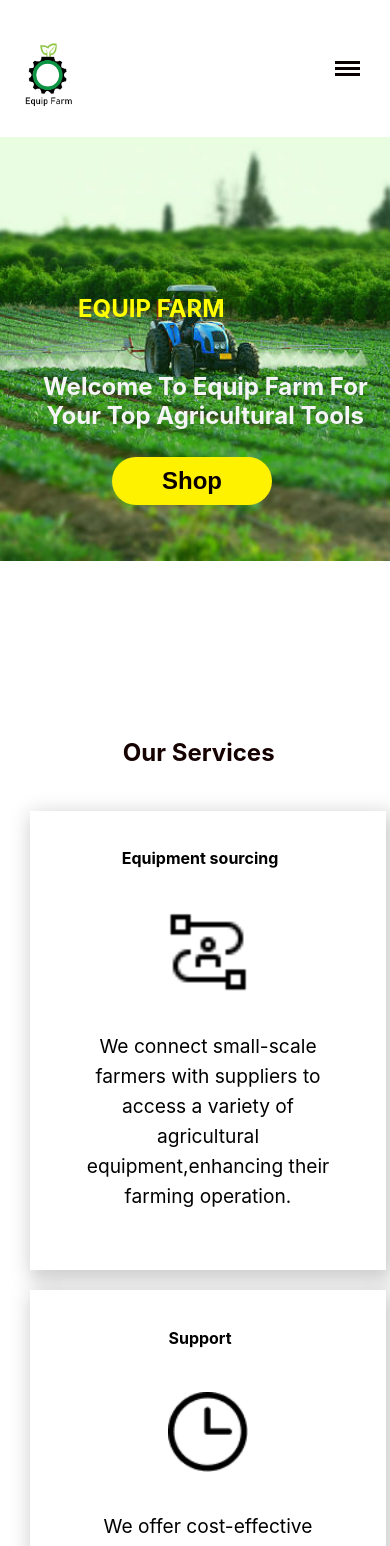
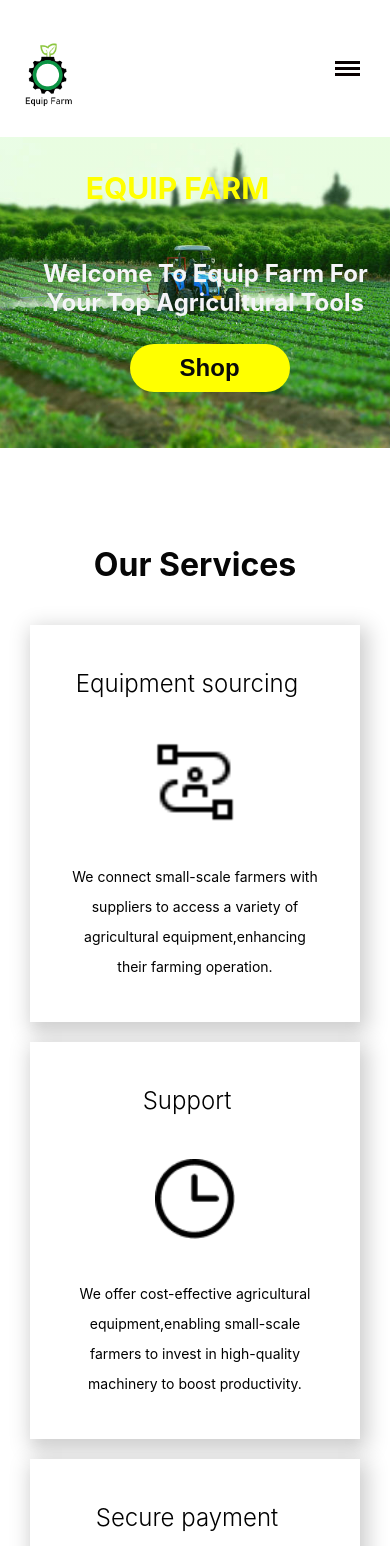
Before and after one commit to MiriamLongoyapus/EquipFarm-Informational, a React (Create React App) app: page / in a window 390 px wide. Shown: the top 1546 px of the page. Built offline with nearby package versions, Linux system fonts and the light colour scheme.

Commit message:
styled images

```diff
--- a/src/Constants/services-data.js
+++ b/src/Constants/services-data.js
@@ -8,7 +8,7 @@ export const servicesData = [
     title: "Equipment sourcing",
     icon: Truck,
     description:
-      "We connect small-scale farmers with suppliers to access a variety of agricultural equipment,enhancing their farming operation.",
+      "We connect small-scale farmers with  suppliers to access a variety of agricultural equipment,enhancing their farming operation.",
   },
   {
     id: 2,
--- a/src/components/Footer/style.css
+++ b/src/components/Footer/style.css
@@ -8,7 +8,15 @@
     margin-top: 28rem;
     gap: 5rem;
 
+    overflow-x: hidden;
+    overflow-y: scroll;
   }
+
+
+.body{
+  overflow-x: hidden;
+  overflow-y: scroll;
+}
   .get-in-touch{
     margin-left: 8%;
   }
--- a/src/components/Landingpage/style.css
+++ b/src/components/Landingpage/style.css
@@ -11,14 +11,19 @@
   flex-direction: column;
   justify-content: center;
   align-items: center;
+
+  overflow-x: hidden;
+  overflow-y: scroll;
 }
 
   .heading{
     color: yellow;
+    font-size: 80px;
+    margin-left: 2em;
   }
      h1 {
-      font-size: 130px;
-      color: #134414 ;
+      font-size: 30px;
+      color: #060606 ;
       font-weight: bold;
 
 
@@ -30,8 +35,8 @@
       text-align: center;
     }
      button {
-      background-color:#FFF200;
-      color: #0B0000;
+      background-color:yellow;
+      color: rgb(10, 10, 10);
       font-size: 20px;
       padding: 10px 50px;
       border: none;
@@ -58,11 +63,12 @@
 
       }
 
-      h1 {
-        font-size: 40px;
-        margin-left: 18%;
-        margin-top: 37%;
-      }
+  .heading{
+    color: #ffff00;
+    font-size: 30px;
+    margin-left: 20%;
+  }
+
       h3 {
         font-size: 24px;
         margin-top: 25px;
@@ -71,7 +77,7 @@
       }
       button {
         font-size: 24px;
-        margin-left: 70%;
+        margin-left: 81%;
         margin-bottom: 35%;
       }
     }
--- a/src/components/Navbar/style.css
+++ b/src/components/Navbar/style.css
@@ -2,6 +2,10 @@
   background-color: whitesmoke;
   color: rgb(1, 1, 1);
   padding: 20px 0;
+}
+.menu{
+  overflow-x: hidden;
+  overflow-y: scroll;
 }
 
 .navbar-container {
--- a/src/components/Services-Client/index.jsx
+++ b/src/components/Services-Client/index.jsx
@@ -5,10 +5,10 @@ import "./style.css";
 const ServicesSection = () => {
   return (
     <div className="services_section">
-      <div className="heading">
+      <div className="headers">
+<h1>Our Services</h1>
+      </div>
 
-      <h1 h1 className="services_section-heading">Our Services</h1>
-      </div>
 
       <div className="service_cards-container">
         {servicesData.map((service) => (
@@ -21,7 +21,7 @@ const ServicesSection = () => {
                 className="service_card-image"
               />
               <div className="service_card-description">
-                <p>{service.description}</p>
+                <p className="pr">{service.description}</p>
               </div>
             </div>
           </div>
--- a/src/components/Services-Client/style.css
+++ b/src/components/Services-Client/style.css
@@ -5,7 +5,6 @@
   gap: 20px; /* Gap between cards */
   padding: 20px;
 }
-
 .service_card {
   background-color: white;
   cursor: pointer;
@@ -16,6 +15,8 @@
 
 .service_card-title {
   text-align: center;
+  font-size: 40px;
+  font-weight: 350;
 }
 
 .service_card:hover {
@@ -26,6 +27,9 @@
 .service_card-content {
   gap: 24px;
   padding: 16px 32px;
+  display: flex;
+  flex-direction: column;
+  align-items: center;
 }
 
 .service_card-image {
@@ -38,6 +42,7 @@
 .service_card-description {
   width: 100%;
   text-align: center;
+  margin-left: 0;
 }
 
 .service_card-description p {
@@ -45,14 +50,22 @@
   font-size: larger;
   line-height: 30px;
   width: 100%;
+  margin-left: 0;
+  float: left;
 }
-h1{
-  font-size: 24px;
+.services_section{
+  overflow-x: hidden;
+  overflow-y: flow;
+}
+.headers{
+  font-size: 32px;
   font-weight: bold;
-  color: #160101;
+  color: #140202;
   text-align: center;
+  margin-top: 7rem;
 
 }
+
 
 
 /* responsiveness */
@@ -70,6 +83,11 @@ h1{
     margin-left: auto;
     margin-right: auto;
     text-align: center;
+  }
+  .service_card-description {
+    width: 100%;
+    text-align: center;
+    margin-left: 0;
   }
 
   .service_card {
@@ -89,7 +107,7 @@ h1{
 
   .services_section {
     /* width: 75%; */
-    padding: 56px 8px;
+    padding: 33px 8px;
     text-align: center;
     text-align: center;
     margin: auto;
@@ -99,16 +117,35 @@ h1{
     padding: 24px 8px;
     text-align: center;
   }
+  .pr{
+    margin-left: 0;
+    float: left;
+  }
 
   .service_card-title {
-    font-size: 16px;
+    font-size: 32px;
     text-align: center;
   }
 
   .service_card-content {
     flex-direction: column;
     text-align: center;
+    margin-left: 0;
   }
+
+.service_card-description p {
+  /* text-align: center; */
+  /* font-size: larger; */
+  /* line-height: 30px; */
+  width: 100%;
+  margin-left: 0;
+  margin: 0;
+  padding: 0;
+  text-align: center;
+  font-size: 12px;
+
+
+}
 
   .service_card-image {
     width: 100px;
@@ -122,4 +159,17 @@ h1{
   .services_section {
     max-width: 95%;
   }
+  .service_card-description p {
+    font-size: 14px;
+  }
+.service_card-title {
+  font-size: 24px;
 }
+.headers{
+  margin-top: 4rem;
+}
+.headers h1{
+  font-size: 32px;
+
+}
+}
--- a/src/components/teams/index.js
+++ b/src/components/teams/index.js
@@ -30,7 +30,7 @@ const Teams = () => {
     },
   ];
   return (
-    <div>
+    <div className="body">
       <div className="heading">
       <h1>Our Team</h1>
       </div>
--- a/src/components/teams/style.css
+++ b/src/components/teams/style.css
@@ -1,10 +1,16 @@
+
+.body{
+  overflow-x: hidden;
+  overflow-y: scroll;
+}
 .heading {
     text-align: center;
     padding: 2%;
     margin-right: 3em;
+
   }
   .heading h1 {
-    font-size: 24px;
+    font-size: 40px;
     font-weight: bold;
     color: #160101;
 
@@ -13,8 +19,10 @@
     display: flex;
     flex-wrap: wrap;
     justify-content: space-evenly;
-    gap: 20px;
+    gap: 150px;
+
   }
+
   .item {
     text-align: center;
     border: 1px solid #F1ECEC;
```
